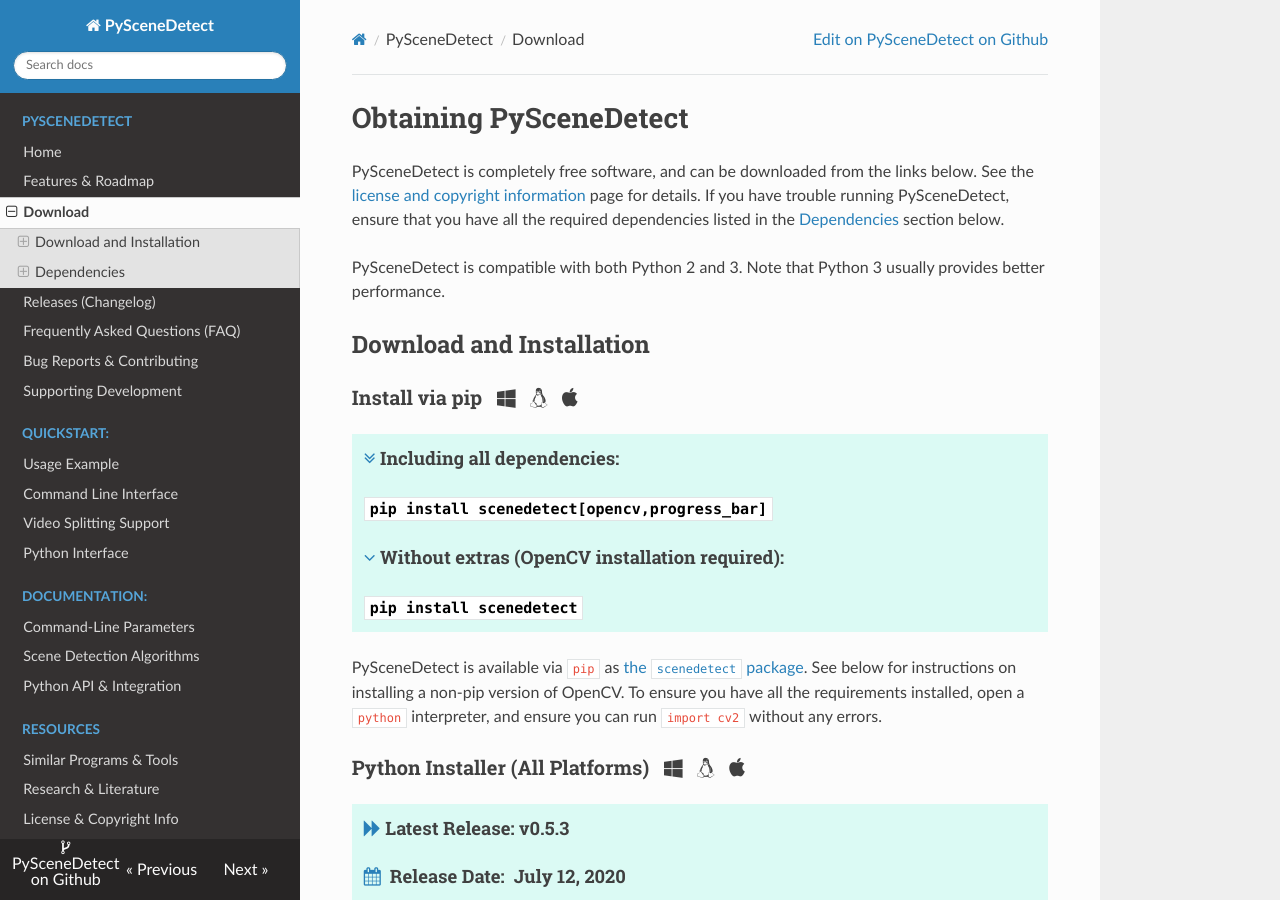
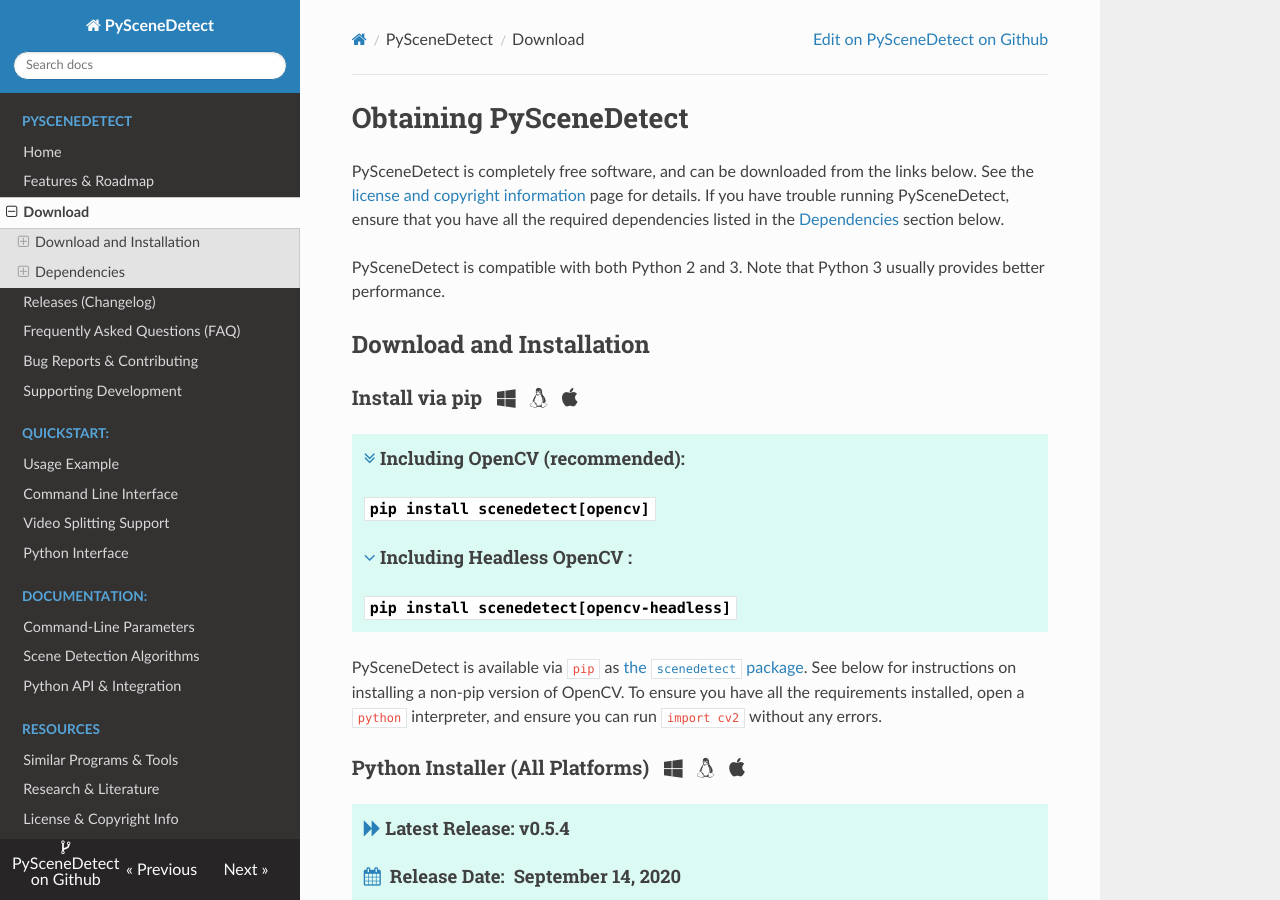
Before and after one commit to vovamushak/PySceneDetect, an MkDocs documentation site: the page built from docs/download.md, in a window 1280 px wide and 900 px high. Built offline with MkDocs 1.6.1, drawn with Linux system fonts in a browser that asks for light colours; nearby versions of some CDN libraries; old or Windows-style settings are respelled for this version of MkDocs.

Commit message:
Release v0.5.4.

```diff
--- a/docs/download.md
+++ b/docs/download.md
@@ -10,10 +10,10 @@ PySceneDetect is compatible with both Python 2 and 3.  Note that Python 3 usuall
 ### Install via pip &nbsp; <span class="wy-text-neutral"><span class="fa fa-windows"></span> &nbsp; <span class="fa fa-linux"></span> &nbsp; <span class="fa fa-apple"></span></span></h3>
 
 <div class="important">
-<h4 class="wy-text-neutral"><span class="fa fa-angle-double-down wy-text-info"></span> Including all dependencies:</h4>
-<h3 class="wy-text-neutral"><tt>pip install scenedetect[opencv,progress_bar]</tt></h3>
-<h4 class="wy-text-neutral"><span class="fa fa-angle-down wy-text-info"></span> Without extras (OpenCV installation required):</h4>
-<h3 class="wy-text-neutral"><tt>pip install scenedetect</tt></h3>
+<h4 class="wy-text-neutral"><span class="fa fa-angle-double-down wy-text-info"></span> Including OpenCV (recommended):</h4>
+<h3 class="wy-text-neutral"><tt>pip install scenedetect[opencv]</tt></h3>
+<h4 class="wy-text-neutral"><span class="fa fa-angle-down wy-text-info"></span> Including Headless OpenCV :</h4>
+<h3 class="wy-text-neutral"><tt>pip install scenedetect[opencv-headless]</tt></h3>
 </div>
 
 PySceneDetect is available via `pip` as [the `scenedetect` package](https://pypi.org/project/scenedetect/).  See below for instructions on installing a non-pip version of OpenCV.  To ensure you have all the requirements installed, open a `python` interpreter, and ensure you can run `import cv2` without any errors.
@@ -21,9 +21,9 @@ PySceneDetect is available via `pip` as [the `scenedetect` package](https://pypi
 ### Python Installer (All Platforms) &nbsp; <span class="wy-text-neutral"><span class="fa fa-windows"></span> &nbsp; <span class="fa fa-linux"></span> &nbsp; <span class="fa fa-apple"></span></span></h3>
 
 <div class="important">
-<h4 class="wy-text-neutral"><span class="fa fa-forward wy-text-info"></span> Latest Release: <b class="wy-text-neutral">v0.5.3</b></h4>
-<h4 class="wy-text-neutral"><span class="fa fa-calendar wy-text-info"></span>&nbsp; Release Date:&nbsp; <b>July 12, 2020</b></h4>
-<a href="https://github.com/Breakthrough/PySceneDetect/archive/v0.5.3.zip" class="btn btn-info" style="margin-bottom:8px;" role="button"><span class="fa fa-download"></span>&nbsp; <b>Source</b>&nbsp;&nbsp;.zip</a> &nbsp;&nbsp;&nbsp;&nbsp; <a href="https://github.com/Breakthrough/PySceneDetect/archive/v0.5.3.tar.gz" class="btn btn-info" style="margin-bottom:8px;" role="button"><span class="fa fa-download"></span>&nbsp; <b>Source</b>&nbsp;&nbsp;.tar.gz</a> &nbsp;&nbsp;&nbsp;&nbsp; <a href="../examples/usage/" class="btn btn-success" style="margin-bottom:8px;" role="button"><span class="fa fa-book"></span>&nbsp; <b>Getting Started</b></a>
+<h4 class="wy-text-neutral"><span class="fa fa-forward wy-text-info"></span> Latest Release: <b class="wy-text-neutral">v0.5.4</b></h4>
+<h4 class="wy-text-neutral"><span class="fa fa-calendar wy-text-info"></span>&nbsp; Release Date:&nbsp; <b>September 14, 2020</b></h4>
+<a href="https://github.com/Breakthrough/PySceneDetect/archive/v0.5.4.zip" class="btn btn-info" style="margin-bottom:8px;" role="button"><span class="fa fa-download"></span>&nbsp; <b>Source</b>&nbsp;&nbsp;.zip</a> &nbsp;&nbsp;&nbsp;&nbsp; <a href="https://github.com/Breakthrough/PySceneDetect/archive/v0.5.4.tar.gz" class="btn btn-info" style="margin-bottom:8px;" role="button"><span class="fa fa-download"></span>&nbsp; <b>Source</b>&nbsp;&nbsp;.tar.gz</a> &nbsp;&nbsp;&nbsp;&nbsp; <a href="../examples/usage/" class="btn btn-success" style="margin-bottom:8px;" role="button"><span class="fa fa-book"></span>&nbsp; <b>Getting Started</b></a>
 </div>
 
 To install from source, download and extract the latest release to a location of your choice, and make sure you have the appropriate [system requirements](#dependencies) installed before continuing.  PySceneDetect can be installed by running the following command in the location of the extracted files (don't forget `sudo` if you're installing system-wide):
```
Also changed, not shown: README.md (+1 -1 lines), docs/changelog.md (+3 -2 lines), docs/index.md (+1 -1 lines).
